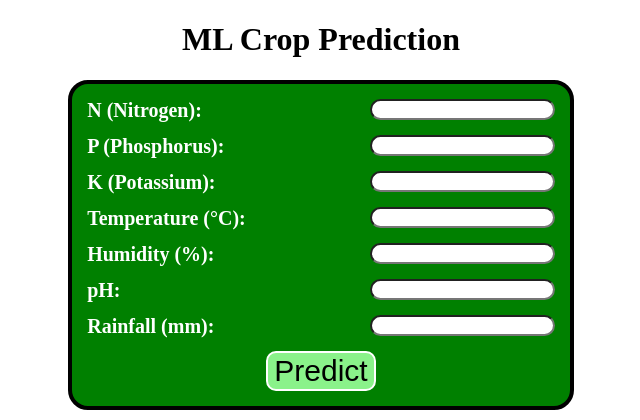
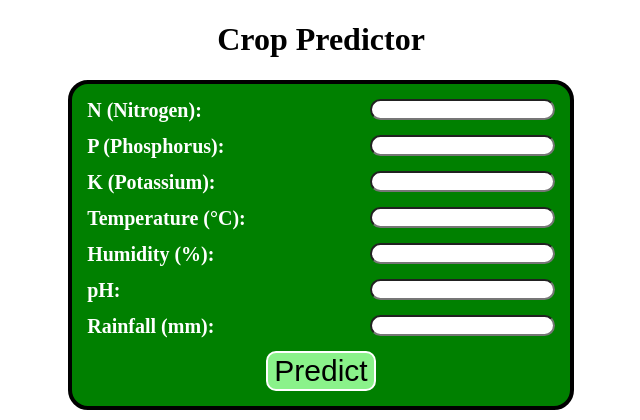
Before and after one commit to rasagnya3073/Crop-Predictor, a Flask app: page / in a window 1280 px wide. Shown: the top 420 px of the page, without its empty margins (319-959 px from the left). Run offline with Flask 3, Linux system fonts and the light colour scheme.

Commit message:
modified 1

```diff
--- a/templates/index.html
+++ b/templates/index.html
@@ -8,7 +8,7 @@
 </head>
 <body>
     <center>
-        <h1>ML Crop Prediction</h1>
+        <h1>Crop Predictor</h1>
         <form action="/predict" method="post" id="form">
             <label for="N">N (Nitrogen):</label>
             <input type="number" id="N" name="N" required><br><br>
--- a/templates/result.html
+++ b/templates/result.html
@@ -8,7 +8,7 @@
 </head>
 <body>
     <center>
-        <h1>ML Crop Prediction Result <br></h1>
+        <h1>Crop Prediction Result <br></h1>
         <h1 id="h1">
         {% if crop %}
             The best crop to be cultivated is: {{ crop }}
```
